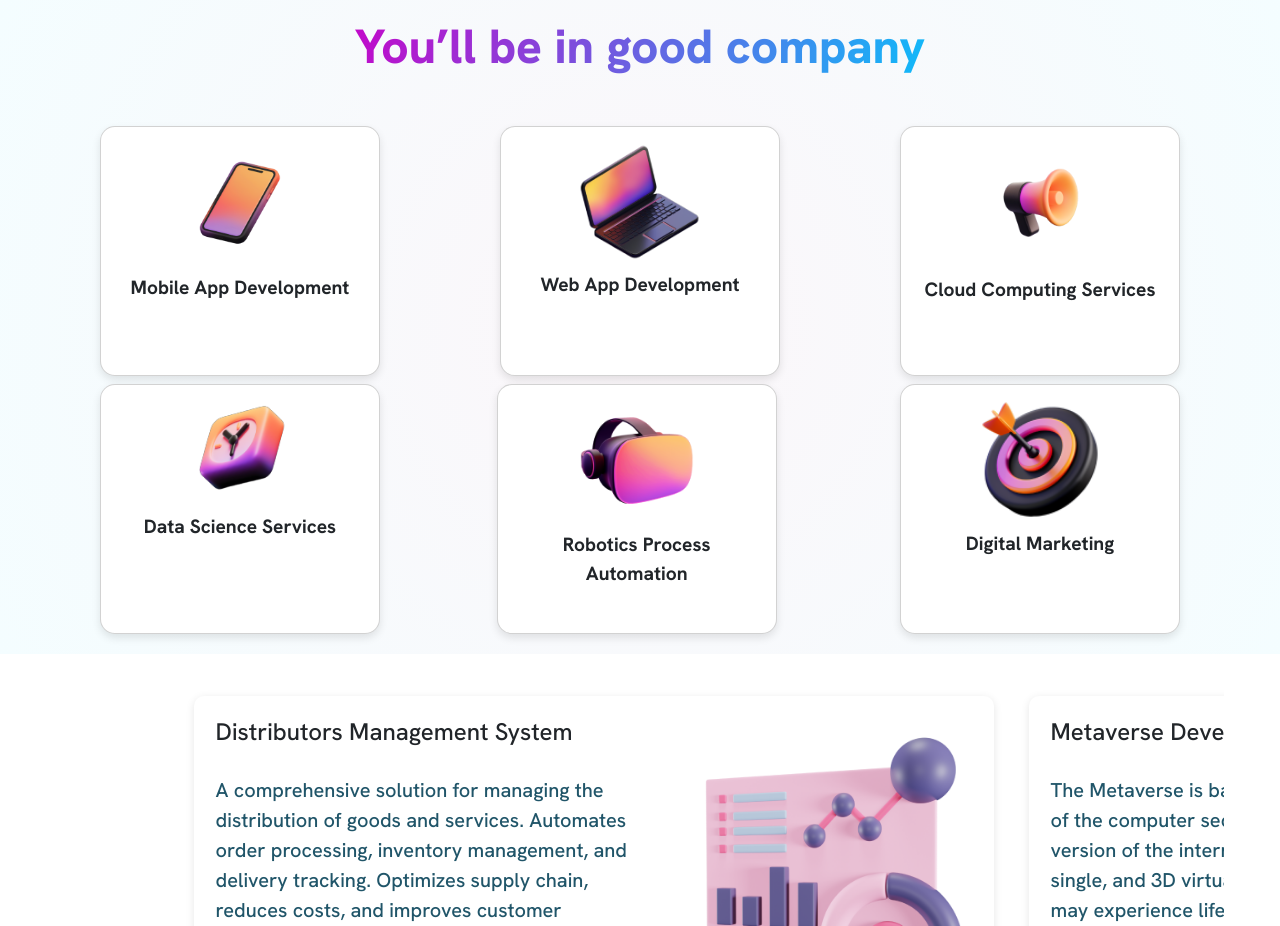
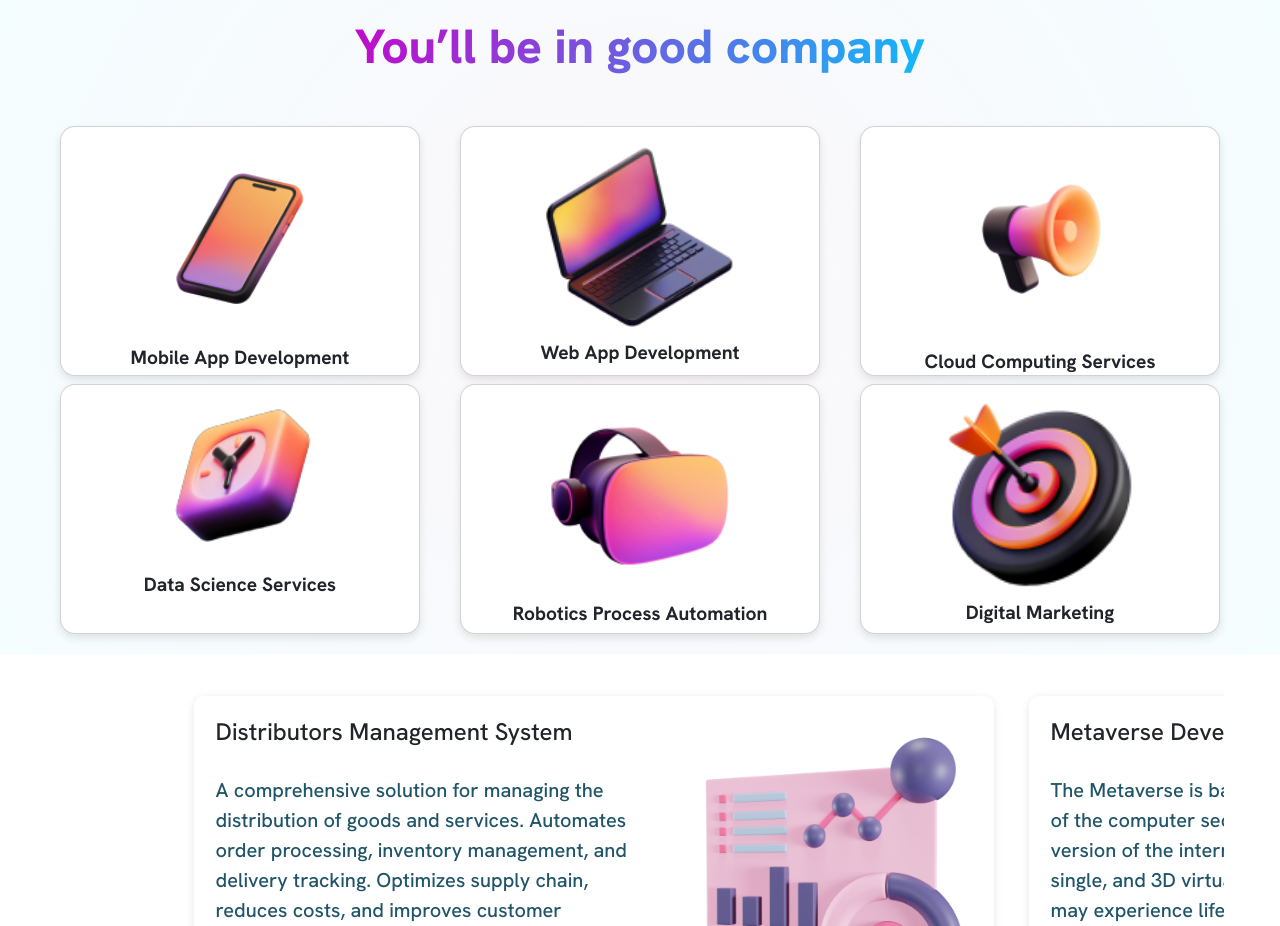
Before and after one commit to harshvyas0803/5techg, a React (Create React App) app: page / in a window 1280 px wide. Shown: the part 1320-2246 px from the top of the page. Built offline with nearby package versions, Linux system fonts and the light colour scheme.

Commit message:
cards V1

```diff
--- a/src/components/Hero/section2/Section2.css
+++ b/src/components/Hero/section2/Section2.css
@@ -68,3 +68,91 @@ background: radial-gradient(circle, rgba(150,7,99,0.036939775910364125) 0%, rgba
         grid-template-columns: 1fr;
     }
 }
+.cards-container {
+    display: grid;
+    grid-template-columns: repeat(3, 1fr);
+    gap: 8px 0.1px;
+    justify-items: center;
+    width: 100%;
+    max-width: 1200px;
+    margin-top: 20px;
+}
+
+.card {
+    background-color: white;
+    position: relative;
+    padding: 15px;
+    border-radius: 15px;
+    box-shadow: 0 4px 8px rgba(0, 0, 0, 0.1);
+    transition: transform 0.3s, box-shadow 0.3s;
+    width: 90%;
+    height: 300px;
+    min-width: 280px;
+    overflow: hidden;
+}
+
+.card:hover {
+    transform: scale(1.05);
+    box-shadow: 0px 20px 30px rgba(0, 0, 0, 0.3);
+}
+
+.card img {
+    width: 60%;
+    margin: 0 auto;
+    border-radius: 10px;
+    transition: transform 0.4s ease;
+}
+
+.card-title {
+    margin-top: 10px;
+    font-size: 1.5rem;
+    font-weight: bold;
+    text-align: center;
+    transition: transform 0.4s ease, font-size 0.4s ease;
+}
+
+.card-description {
+    opacity: 0;
+    transform: translateY(100%);
+    transition: opacity 0.4s ease, transform 0.4s ease;
+    font-size: 1rem;
+    padding-top: 10px;
+    text-align: center;
+}
+
+/* Hover effect */
+.card:hover img {
+    transform: translateY(-20px) scale(0.8); /* Move up and shrink the image */
+}
+
+.card:hover .card-title {
+    transform: translateY(-20px);
+    font-size: 1.2rem; /* Shrink the title size */
+}
+
+.card:hover .card-description {
+    opacity: 1;
+    transform: translateY(0); /* Slide the description up */
+}
+
+/* Media Queries */
+@media (max-width: 768px) {
+    .cards-container {
+        grid-template-columns: repeat(2, 1fr);
+        gap: 6px 6px;
+    }
+}
+
+@media (max-width: 480px) {
+    .cards-container {
+        grid-template-columns: 1fr;
+    }
+
+    .card {
+        height: 350px;
+    }
+
+    .card img {
+        width: 70%;
+    }
+}
--- a/src/components/Hero/section2/Section2.jsx
+++ b/src/components/Hero/section2/Section2.jsx
@@ -48,36 +48,15 @@ const Section2 = () => {
     }
   };
 
-  const containerVariants = {
-    hidden: { opacity: 0 },
-    visible: {
-      opacity: 1,
-      transition: {
-        staggerChildren: 0.2
-      }
-    }
-  };
-
-  const headingVariants = {
-    hidden: { opacity: 0, y: -50 },
-    visible: {
-      opacity: 1,
-      y: 0,
-      transition: { duration: 1.2, ease: 'easeOut' }
-    }
-  };
-
   return (
     <motion.div
       ref={ref}
       className="main-container"
       initial="hidden"
       animate={controls}
-      variants={containerVariants}
     >
       <motion.h2
         className="gradient-heading"
-        variants={headingVariants}
       >
         You’ll be in good company
       </motion.h2>
@@ -85,17 +64,16 @@ const Section2 = () => {
       <motion.div className="cards-container">
         {sections.map((section, index) => (
           <motion.div
-  key={index}
-  variants={cardVariants}
-  whileHover={{ scale: 1.05, boxShadow: '0px 20px 30px rgba(0,0,0,0.3)' }} // Hover effect
-  transition={{ type: 'spring', stiffness: 260, damping: 20 }}
->
-  <Card
-    image={section.image}
-    title={section.title}
-    description={section.description}
-  />
-</motion.div>
+            key={index}
+            variants={cardVariants}
+            whileHover={{ scale: 1.05 }} // Subtle hover effect on card
+            transition={{ type: 'spring', stiffness: 260, damping: 20 }}
+            className="card"
+          >
+            <img src={section.image} alt={section.title} />
+            <h3 className="card-title">{section.title}</h3>
+            <p className="card-description">{section.description}</p>
+          </motion.div>
         ))}
       </motion.div>
     </motion.div>
```
